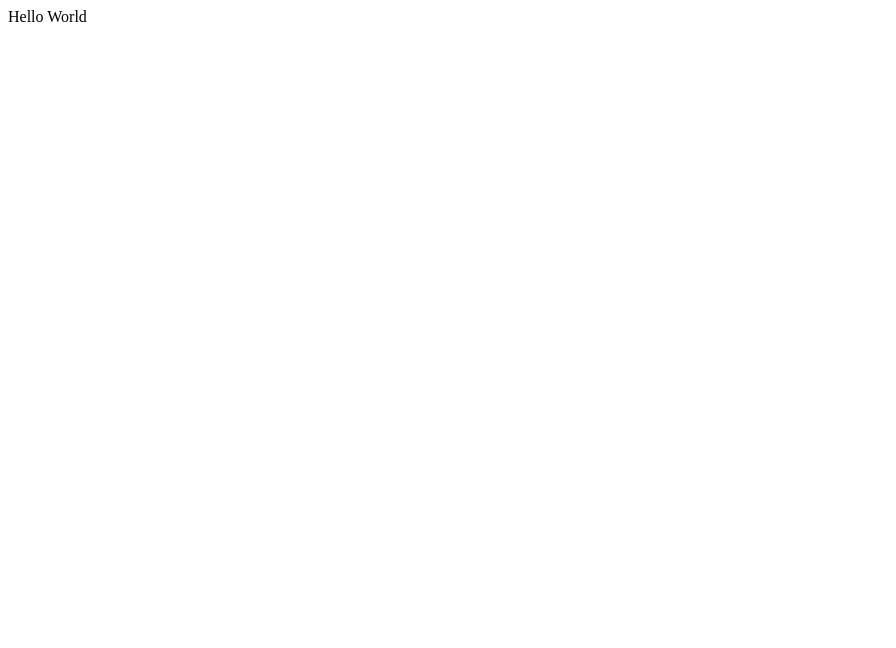
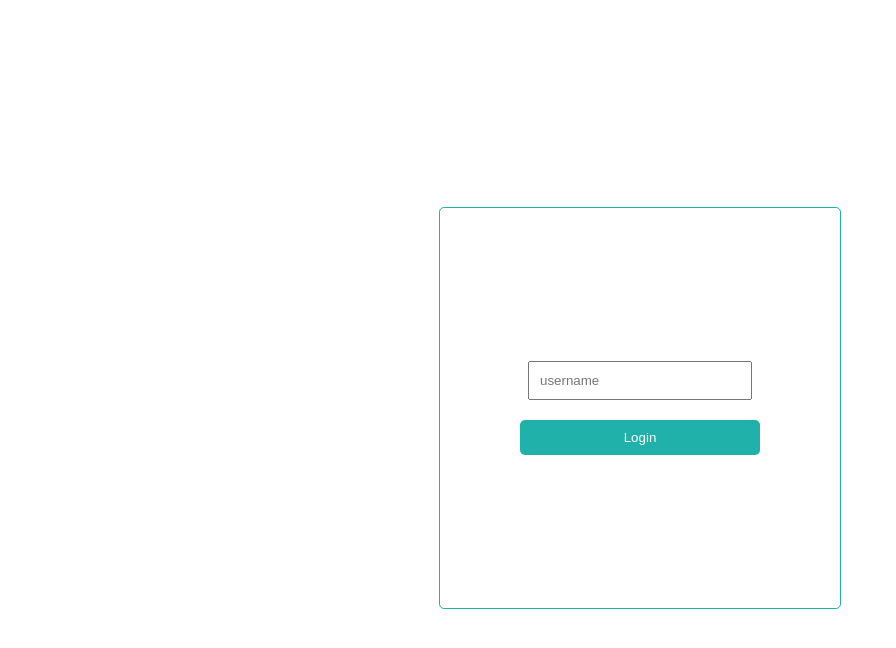
Before and after one commit to Sabbir-Rahman/realtimeNotificationReactSocketio, a React (Create React App) app in the folder client/: page / in a window 1280 px wide. Shown: the top 648 px of the page, without its empty margins (0-896 px from the left). Built offline with nearby package versions, Linux system fonts and the light colour scheme; the HTML template or start-up script is replaced by a standard one.

Commit message:
basic app components

```diff
--- a/client/src/App.jsx
+++ b/client/src/App.jsx
@@ -1,5 +1,33 @@
+import { useState } from "react";
+import "./app.css"
+import Navbar from "./components/navbar/Navbar"
+import Card from "./components/card/Card"
+
 const App = () => {
-    return <div>Hello World</div>
+    const [username,setUsername] = useState("")
+    const [user,setUser] = useState("")
+    console.log(user)
+    return (
+        <div className="container">
+            {user ? (
+                <>
+                <Navbar/>
+                <Card/>
+                <span className="username">{user}</span>
+                </>
+            ):
+            (
+            <div className="login">
+                <input
+                type="text"
+                placeholder="username"
+                onChange={(e)=> setUsername(e.target.value)}
+                />
+                <button onClick={()=>setUser(username)}>Login</button>
+            </div>
+            )}
+        </div>
+    )
 }
 
 export default App;
--- /dev/null
+++ b/client/src/app.css
@@ -0,0 +1,45 @@
+body {
+    height: 100vh;
+    display: flex;
+    align-items: center;
+    justify-content: center;
+}
+
+.login {
+    height: 50vh;
+    display: flex;
+    flex-direction: column;
+    align-items: center;
+    justify-content: center;
+}
+
+input {
+    width: 50%;
+    padding: 10px;
+    margin-bottom: 20px;
+}
+
+button{
+    width: 60%;
+    padding: 10px;
+    background-color: lightseagreen;
+    color: white;
+    border: none;
+    border-radius: 5px;
+    cursor: pointer;
+}
+
+.container {
+    width: 50vh;
+    border-radius: 5px;
+    border: 0.5px solid lightseagreen;
+
+}
+
+.username {
+    font-weight: bold;
+    color: lightseagreen;
+    position: absolute;
+    top: 15px;
+    right: 15px;
+}
--- /dev/null
+++ b/client/src/components/card/Card.jsx
@@ -0,0 +1,11 @@
+import "./card.css"
+
+const Card = () => {
+    return (
+        <div className="card">
+            card
+        </div>
+    )
+}
+
+export default Card
--- /dev/null
+++ b/client/src/components/navbar/Navbar.jsx
@@ -0,0 +1,12 @@
+import "./navbar.css"
+
+const Navbar = () => {
+    return (
+        <div className="navbar">
+            navbar
+        </div>
+    )
+
+}
+
+export default Navbar
```
Also changed, not shown: client/src/components/card/card.css (added), client/src/components/navbar/navbar.css (added).
